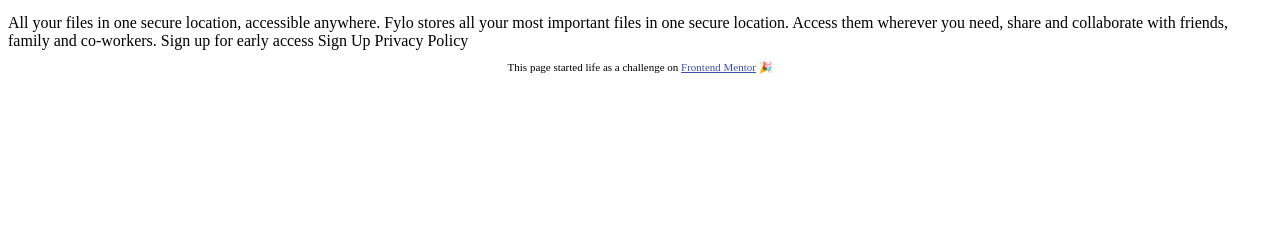
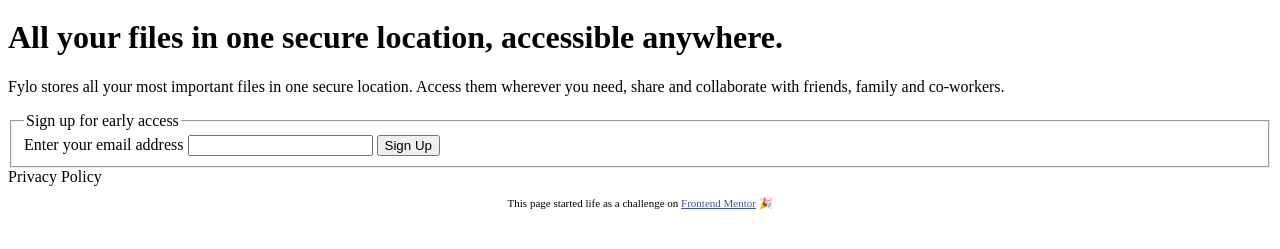
Before and after one commit to tkraak/fylo-signup, a plain HTML site: page index.html in a window 1280 px wide. Shown: the part 167-416 px from the top of the page. Drawn offline with Linux system fonts and the light colour scheme.

Commit message:
add signup form

```diff
--- a/index.html
+++ b/index.html
@@ -35,15 +35,19 @@
       </li>
     </ul>
   </header>
-  All your files in one secure location, accessible anywhere.
-
-  Fylo stores all your most important files in one secure location.
+  <h1>All your files in one secure location, accessible anywhere.</h1>
+  <p>Fylo stores all your most important files in one secure location.
   Access them wherever you need, share and collaborate with friends,
-  family and co-workers.
-
-  Sign up for early access
-
-  Sign Up
+  family and co-workers.</p>
+  <form>
+    <fieldset>
+      <legend>Sign up for early access</legend>
+      <label>Enter your email address
+        <input type="email">
+      </label>
+      <button type="submit">Sign Up</button>
+    </fieldset>
+  </form>
 
   Privacy Policy
 
```
